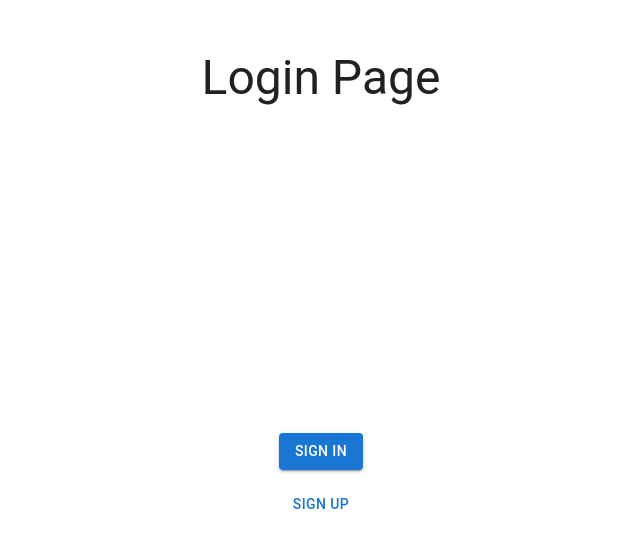
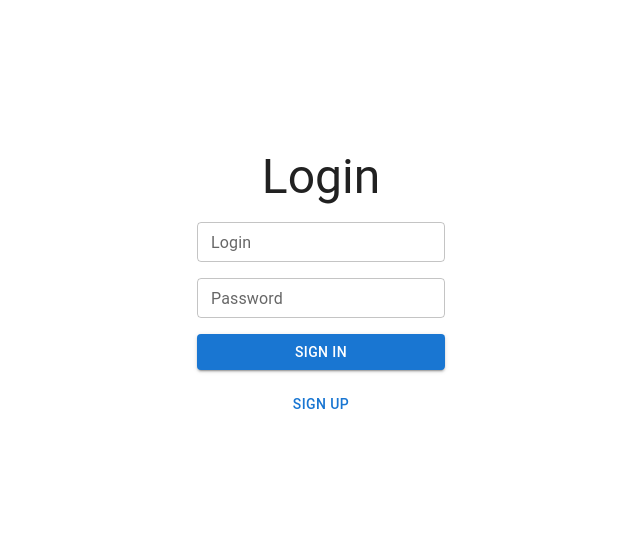
Before and after one commit to frontandrew/black-jack, a React (Vite) app in the folder packages/client/: page /sign-in in a window 1280 px wide. Shown: the part 114-662 px from the top of the page, without its empty margins (319-959 px from the left). Built offline with nearby package versions, Linux system fonts and the light colour scheme.

Commit message:
feat: made up login page

```diff
--- a/packages/client/src/pages/login/view.tsx
+++ b/packages/client/src/pages/login/view.tsx
@@ -1,4 +1,4 @@
-import { Box, Button, Grid, Typography } from '@mui/material'
+import { Box, Button, Grid, TextField, Typography } from '@mui/material'
 import { useNavigate } from 'react-router'
 
 import './style.css'
@@ -8,8 +8,13 @@ export const LoginPage = () => {
 
   return (
     <Box className="login-page">
-      <Typography variant="h3">Login Page</Typography>
+      <form>
         <Grid direction="column" display="flex" gap="1em">
+          <Typography variant="h3" align="center">
+            Login
+          </Typography>
+          <TextField label="Login" type="text" size="small" />
+          <TextField label="Password" type="password" size="small" />
           <Button
             variant="contained"
             onClick={() => {
@@ -25,6 +30,7 @@ export const LoginPage = () => {
             sign up
           </Button>
         </Grid>
+      </form>
     </Box>
   )
 }
```
Lines whose indentation alone changed are shown as unchanged.
